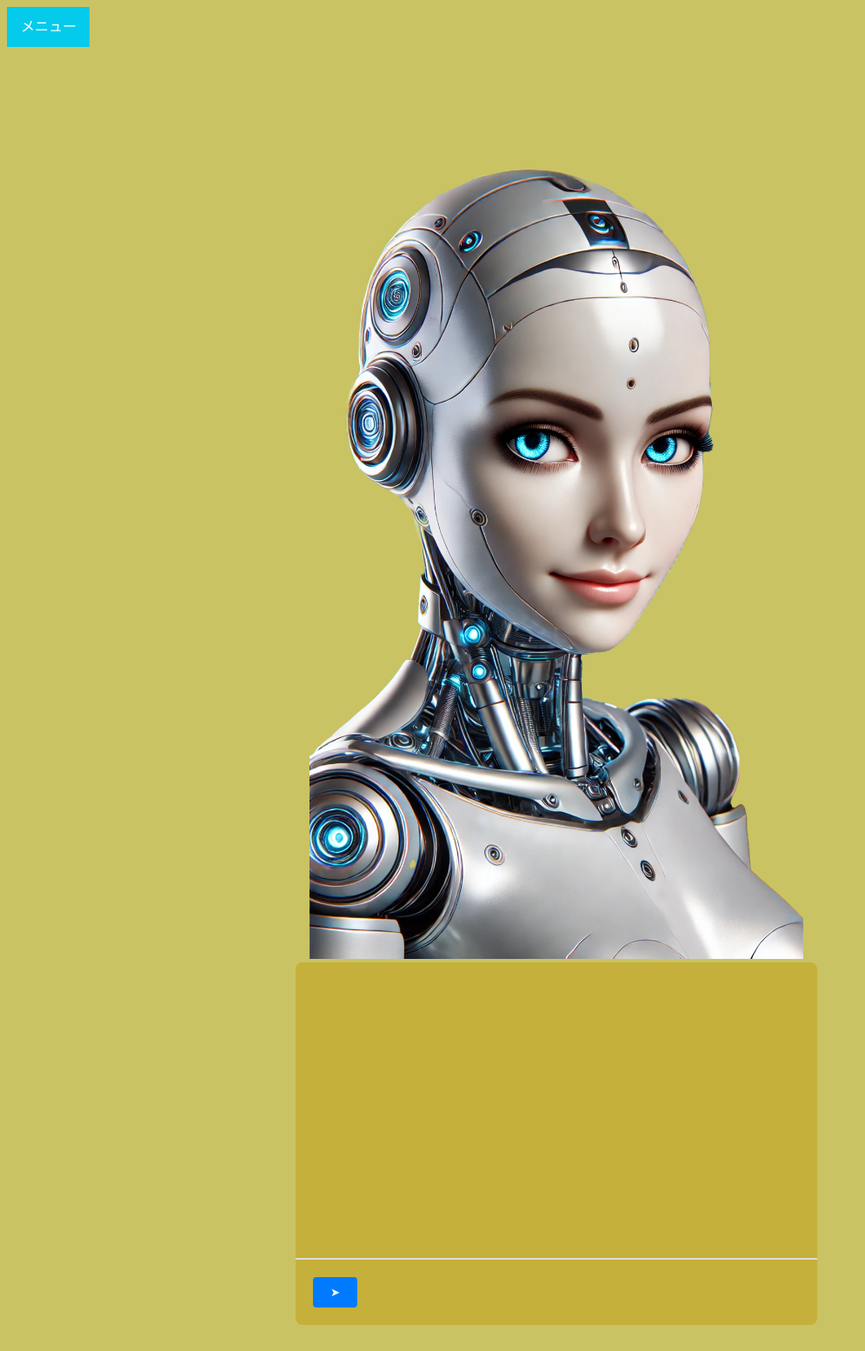
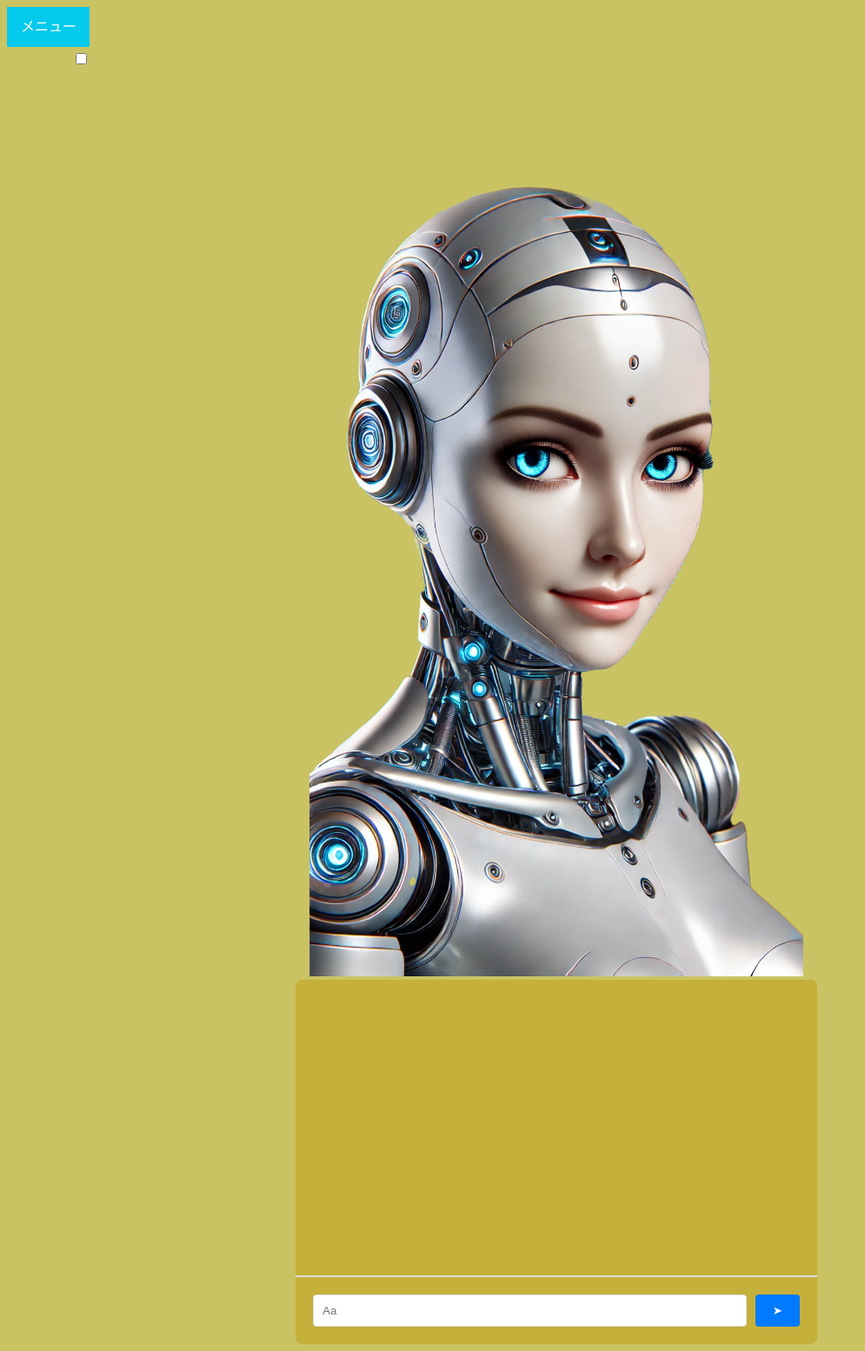
Before and after one commit to kazukikikikii/kazukikikikii.github.io, a PHP site: page /homegamen.html in a window 1280 px wide. Shown: the whole page at 87% size, without its empty margins (0-995 px from the left). Before the commit the page ends 1524 px from the top, so only its background shows below. Run offline with PHP 8.4, Linux system fonts and the light colour scheme.

Commit message:
Update home-style.css

```diff
--- a/css/home-style.css
+++ b/css/home-style.css
@@ -91,9 +91,9 @@ label {
     cursor :pointer;
 }
 
-input {
+/*input {
     display: none;
-}
+}*/
 
 .menu ul {
     margin: 0;
```
